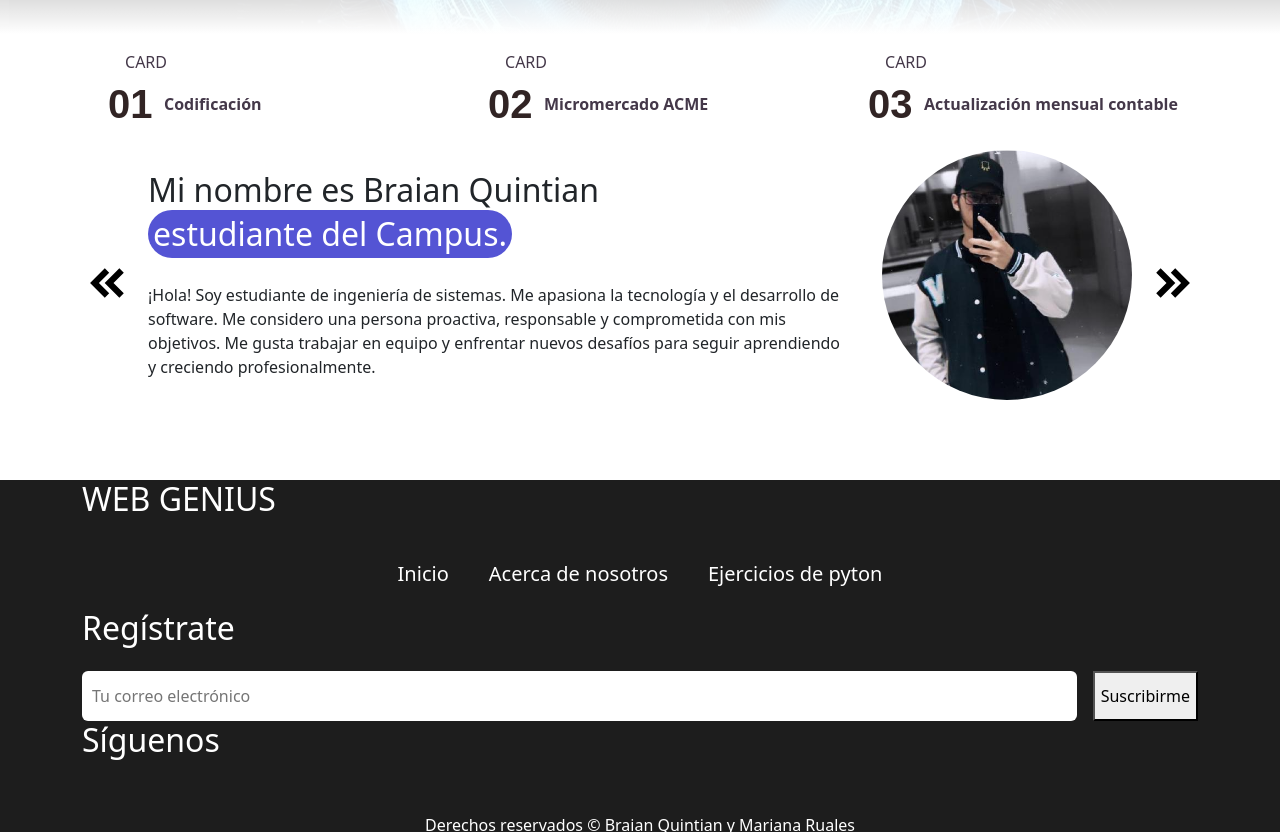
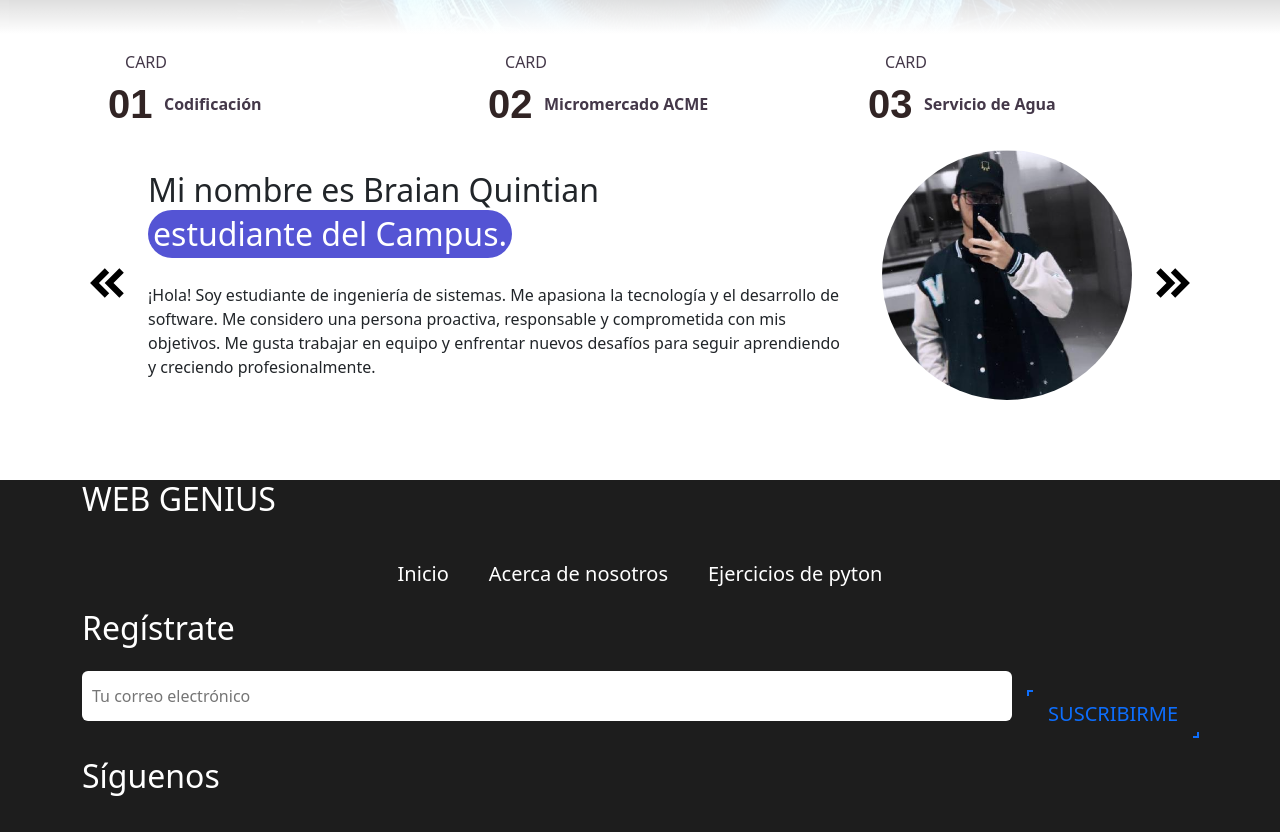
Before and after one commit to Braian-Quintian/web-genius, a plain HTML site: page index.html in a window 1280 px wide. Shown: the part 1968-2800 px from the top of the page. Drawn offline with nearby package versions, Linux system fonts and the light colour scheme; files whose address does not match are found by name.

Commit message:
Update index.html

```diff
--- a/index.html
+++ b/index.html
@@ -364,7 +364,7 @@
                                         <dl class="accordion__box">
                                             <dt class="accordion__patition">
                                                 <span class="accordion__number">03</span>
-                                                <span class="accordion__title">Actualización mensual contable</span>
+                                                <span class="accordion__title">Servicio de Agua</span>
                                             </dt>
                                             <dd class="accordion__text">
                                                 <!--INICIO DEL TEXO AQUÍ-->
@@ -481,7 +481,7 @@
                             <h2 class="footer__title">Regístrate</h2>
                             <form class="footer__form">
                                 <input type="email" placeholder="Tu correo electrónico" class="footer__input">
-                                <button type="submit" class="footer__button">Suscribirme</button>
+                                <button type="submit" class="my-button responsive">Suscribirme</button>
                             </form>
                             </div>
                             <div class="footer__col footer__col--3">
```
